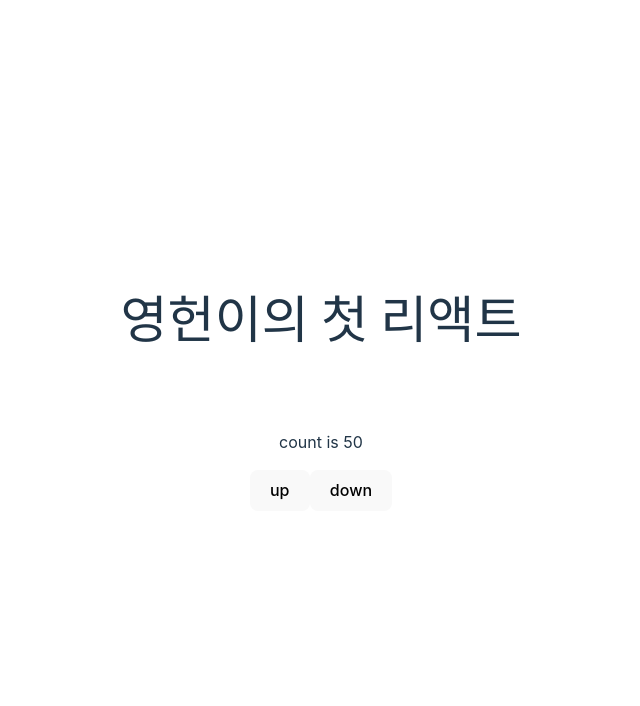
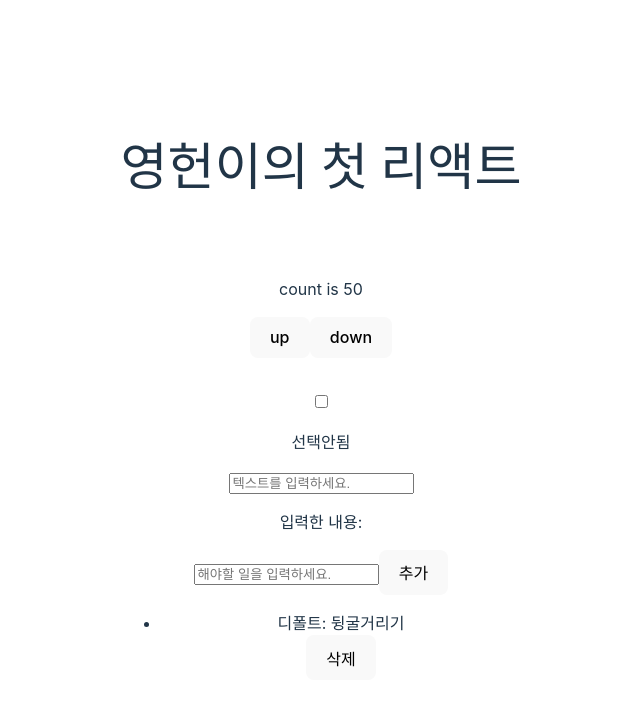
Before and after one commit to yoounyoungheon/hana-git-prac, a React (Vite) app in the folder sample/: page / in a window 1280 px wide. Shown: the top 706 px of the page, without its empty margins (319-959 px from the left). Built offline with nearby package versions, Linux system fonts and the light colour scheme.

Commit message:
react 배열 상태 관리

```diff
--- a/sample/src/App.tsx
+++ b/sample/src/App.tsx
@@ -1,12 +1,19 @@
 import './App.css'
+import Checkbox from './CheckBox';
 import DecreaseButton from './DecreaseButton'
+import TextInput from './TextInput';
+import ToDoList from './ToDoList';
+import Welcome from './Welcome'
 
 function App() {
-
+  const myName: string = "영헌";
   return (
     <>
-      <h1>영헌이의 첫 리액트</h1>
+      <Welcome name = { myName } />
       <DecreaseButton/>
+      <Checkbox/>
+      <TextInput/>
+      <ToDoList/>
     </>
   )
 }
--- /dev/null
+++ b/sample/src/CheckBox.tsx
@@ -0,0 +1,14 @@
+import { useState } from "react"
+
+function Checkbox(){
+  const [isChecked, setIsChecked] = useState(false);
+
+  return (
+    <>
+    <input type="checkbox" checked={isChecked} onChange={()=>setIsChecked(!isChecked)}/>
+    <p>{isChecked?"선태됨":"선택안됨"}</p>
+    </>
+  )
+}
+
+export default Checkbox
--- a/sample/src/DecreaseButton.tsx
+++ b/sample/src/DecreaseButton.tsx
@@ -5,7 +5,6 @@ function DecreaseButton(){
   const [count, setCount] = useState(50)
 
   return (
-
     <div className="card">
     <p>count is {count}</p>
     <button onClick={() => setCount((count) => count + 1)}>up</button>
--- /dev/null
+++ b/sample/src/TextInput.tsx
@@ -0,0 +1,14 @@
+import { useState } from "react"
+
+function TextInput(){
+  const [text, setText] = useState("");
+
+  return(
+    <div>
+      <input type="text" value={text} onChange={(e)=>{setText(e.target.value)}} placeholder="텍스트를 입력하세요."/>
+      <p>입력한 내용:{text}</p>
+    </div>
+  )
+}
+
+export default TextInput
--- /dev/null
+++ b/sample/src/ToDoList.tsx
@@ -0,0 +1,35 @@
+import { useState } from "react"
+export type ToDo = {id: number, ToDo: string};
+
+function ToDoList(){
+  const [InputValue, setInputValue] = useState("");
+  const [List, setList] = useState(["디폴트: 뒹굴거리기"]);
+
+  const addList = () => {
+    if(InputValue.trim()!=""){
+      setList([...List, InputValue]);
+      setInputValue("")
+    }
+  }
+
+  const remove = (index: number) => {
+    const newList = List.filter((_, i) => i !== index);
+    setList(newList);
+  }
+
+  return (
+    <div>
+      <input type="text" value={InputValue} onChange={(e)=>{setInputValue(e.target.value)}} placeholder="해야할 일을 입력하세요."/>
+      <button onClick={addList}>추가</button>
+      <ul>
+        {List.map((todo, index) => (
+          <li key={index}>
+            {todo} <div/> <button onClick={() => remove(index)}>삭제</button>{" "}
+          </li>
+        ))}
+      </ul>
+    </div>
+  )
+}
+
+export default ToDoList
--- /dev/null
+++ b/sample/src/Welcome.tsx
@@ -0,0 +1,8 @@
+import './App.css'
+interface User{name: string};
+
+function Welcome(user: User){
+  return (<h1>{user.name}이의 첫 리액트</h1>)
+}
+
+export default Welcome
```
